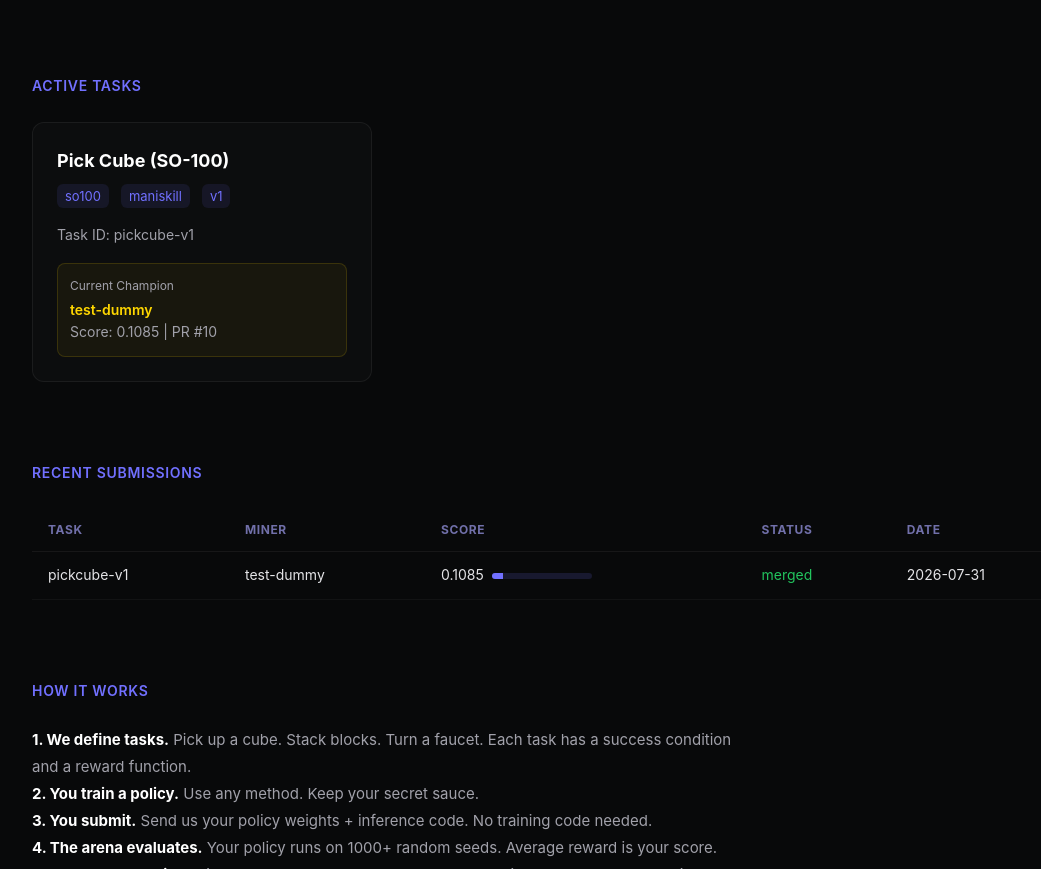
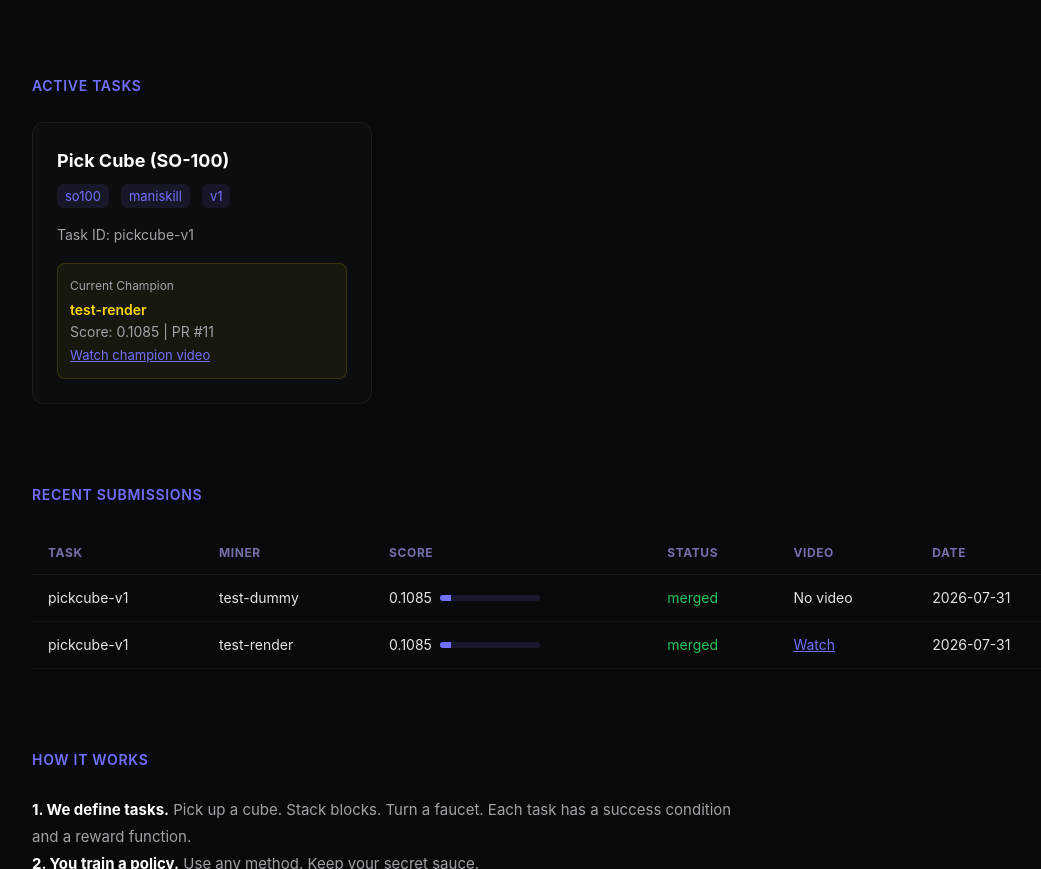
Before and after one commit to buckZz7/machina-arena, a plain HTML site: page docs/index.html in a window 1280 px wide. Shown: the part 400-1269 px from the top of the page, without its empty margins (82-1123 px from the left). Drawn offline with Linux system fonts and the light colour scheme.

Commit message:
Update leaderboard with render video, add video column to dashboard

```diff
--- a/docs/index.html
+++ b/docs/index.html
@@ -216,11 +216,12 @@
                         <th>Miner</th>
                         <th>Score</th>
                         <th>Status</th>
+                        <th>Video</th>
                         <th>Date</th>
                     </tr>
                 </thead>
                 <tbody id="submission-body">
-                    <tr><td colspan="5" class="empty">No submissions yet. Be the first.</td></tr>
+                    <tr><td colspan="6" class="empty">No submissions yet. Be the first.</td></tr>
                 </tbody>
             </table>
         </div>
@@ -277,7 +278,8 @@
                     <div class="champion-box">
                         <div class="label">Current Champion</div>
                         <div class="name">${t.champion}</div>
-                        <div class="score">Score: ${t.champion_score.toFixed(4)} | PR #${t.champion_pr}</div>
+                        <div class="score">Score: ${(t.champion_score || 0).toFixed(4)} | PR #${t.champion_pr}</div>
+                        ${t.champion_video ? `<a href="${t.champion_video}" target="_blank" style="color:#7170ff;font-size:13px;">Watch champion video</a>` : ''}
                     </div>
                 ` : `
                     <div class="no-champion">No champion yet &mdash; be the first</div>
@@ -302,11 +304,12 @@
                 <td>${s.miner}</td>
                 <td>
                     <div style="display:flex;align-items:center;gap:8px;">
-                        <span>${s.score.toFixed(4)}</span>
-                        <div class="score-bar"><div class="score-fill" style="width:${s.score*100}%"></div></div>
+                        <span>${(s.score || 0).toFixed(4)}</span>
+                        <div class="score-bar"><div class="score-fill" style="width:${(s.score || 0)*100}%"></div></div>
                     </div>
                 </td>
                 <td class="status-${s.status}">${s.status}</td>
+                <td>${s.video_url ? `<a href="${s.video_url}" target="_blank" style="color:#7170ff;">Watch</a>` : 'No video'}</td>
                 <td>${s.date || 'N/A'}</td>
             </tr>
         `).join('');
--- a/leaderboard.json
+++ b/leaderboard.json
@@ -6,11 +6,11 @@
       "robot": "so100",
       "backend": "maniskill",
       "difficulty": "v1",
-      "champion": "test-dummy",
+      "champion": "test-render",
       "champion_score": 0.1085,
-      "champion_pr": 10,
+      "champion_pr": 11,
       "champion_date": "2026-07-31",
-      "champion_video": null,
+      "champion_video": "https://github.com/buckZz7/machina-arena/releases/download/render-pr-11/render.mp4",
       "history": [
         {
           "miner": "test-dummy",
@@ -20,6 +20,15 @@
           "date": "2026-07-31",
           "status": "merged",
           "video_url": null
+        },
+        {
+          "miner": "test-render",
+          "score": 0.1085,
+          "success_rate": 0.015,
+          "pr": 11,
+          "date": "2026-07-31",
+          "status": "merged",
+          "video_url": "https://github.com/buckZz7/machina-arena/releases/download/render-pr-11/render.mp4"
         }
       ]
     }
```
